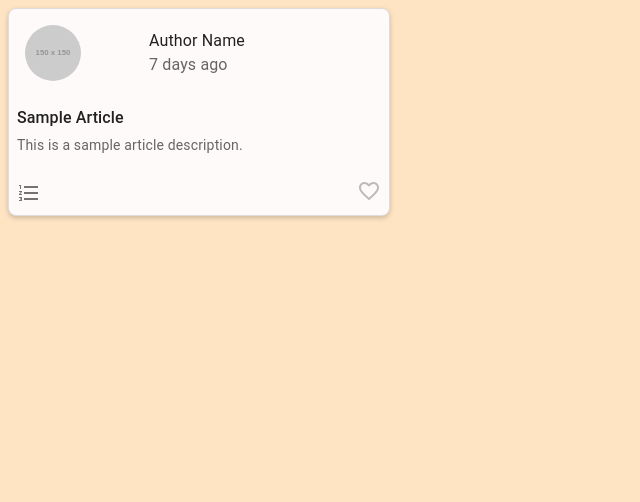
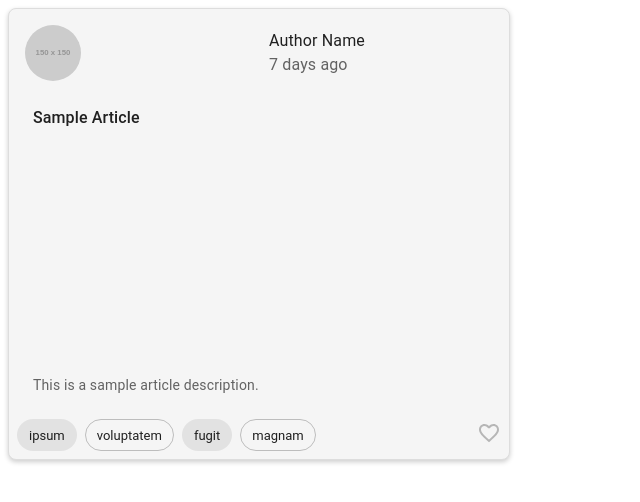
Before and after one commit to 786-aquib/LandingPage, a React (Create React App) app: page /article-card in a window 1280 px wide. Shown: the top 502 px of the page, without its empty margins (0-640 px from the left). Built offline with nearby package versions, Linux system fonts and the light colour scheme.

Commit message:
Addedd Chip, Created New Component for getting All the data of any Article

```diff
--- a/src/App.tsx
+++ b/src/App.tsx
@@ -7,6 +7,7 @@ import Home from './components/Profile';
 import ArticlesList from './components/ArticleList';
 import ArticleCardWrapper from './components/ArticleCardWrapper';
 import Profile from './components/Profile';
+import AllArticleData from './components/AllArticleData';
 import './styles/global.css'
 
 const App: React.FC = () => {
@@ -20,6 +21,7 @@ const App: React.FC = () => {
         <Route path="/Profile" element={<Profile />} />
         <Route path="/articles" element={<ArticlesList />} />
         <Route path="/article-card" element={<ArticleCardWrapper />} />
+        <Route path = '/AllArticleData' element = {<AllArticleData/>} />
       </Routes>
     </Router>
   );
--- a/src/components/AllArticleData.tsx
+++ b/src/components/AllArticleData.tsx
@@ -1,10 +1,62 @@
+import React from 'react';
+import Card from '@mui/material/Card';
+import Box from '@mui/material/Box';
+import {store} from '../redux/store';
+import { useSelector } from 'react-redux';
+import { RootState } from '../redux/store';
+import { useLocation } from 'react-router-dom';
 
 
-function AllArticleData (){
-     return(
-        <div>
-            Whole Data
-        </div>
-     )
+
+function AllArticleData() {
+
+    // ***********************  Important Concept to Render Particular data in an Article(Stored in Redux) using Unique Key(SLUG)  *********************** 4
+
+    // **************************   START   *********************************
+           const location = useLocation();
+           const { slug } = location.state as { slug: string }; // Receive slug
+           const articles = useSelector((state: RootState) => state.articles.articles);
+           const article = articles.find(a => a.slug === slug);
+    // **************************   END   *********************************
+
+
+  if (!article) {
+    return <div>No article data available</div>;
+  }
+  return (
+    <Box
+      sx={{
+        display: 'flex',
+        justifyContent: 'center',
+        height: '100vh', // Ensure it takes the full height of the viewport
+        bgcolor: 'slategrey', // Set your background color here
+        padding: 2, // Optional: padding for spacing
+        overflow: "hidden",
+        overflowY: "scroll",
+      }}
+    >
+      <Card
+        sx={{
+          boxShadow: '0 2px 5px rgba(0,0,0,0.2)',
+          borderRadius: 2,
+          display: 'flex',
+          border: '1px solid #ddd',
+          marginLeft: 10,
+          marginRight: 10,
+          marginTop: 5,
+          marginBottom: 10,
+          bgcolor: 'whitesmoke',
+          minWidth: 750,
+          justifyContent: 'center',
+        }}
+      >
+
+        {article.title}
+
+
+      </Card>
+    </Box>
+  );
 }
+
 export default AllArticleData;
--- a/src/components/ArticleCard.tsx
+++ b/src/components/ArticleCard.tsx
@@ -3,13 +3,11 @@ import { Card, CardActions, CardContent, CardMedia, Typography, Button, Box, Ava
 import FavoriteIcon from '@mui/icons-material/Favorite';
 import FavoriteBorderIcon from '@mui/icons-material/FavoriteBorder';
 import { formatDistanceToNow } from 'date-fns';
-import FormatListNumberedOutlinedIcon from '@mui/icons-material/FormatListNumberedOutlined';
-import AllArticleData from './AllArticleData';
-import Popup from 'reactjs-popup';
-
-
+import Chip from '@mui/material/Chip';
+import { useNavigate } from 'react-router-dom';
 
 interface ArticleCardProps {
+  slug : string;
   image: string;
   title: string;
   author: string;
@@ -17,9 +15,11 @@ interface ArticleCardProps {
   favorited: boolean;
   favoritesCount: number;
   createdAt: string;
+  taglist: string[];
 }
 
 const ArticleCard: React.FC<ArticleCardProps> = ({
+  slug,
   image,
   title,
   author,
@@ -27,22 +27,28 @@ const ArticleCard: React.FC<ArticleCardProps> = ({
   favorited,
   favoritesCount,
   createdAt,
+  taglist
 }) => {
-  const [isOpen, setIsOpen] = useState<boolean>(false);
+  const navigate = useNavigate();
+  const [isFavorited, setIsFavorited] = useState(favorited);
 
-  const [isFavorited, setIsFavorited] = useState(false);
-
-  // Handler to toggle the favorited state
   const handleClick = () => {
     setIsFavorited(prev => !prev);
   };
 
-  const [isOpen1, setIsOpen1] = useState(false);
-
-  const togglePopup = () => {
-    setIsOpen(!isOpen1);
+  const handleViewDetails = () => {
+    navigate('/AllArticleData', { state: {
+      slug,
+      image,
+      title,
+      author,
+      description,
+      favorited: isFavorited,
+      favoritesCount,
+      createdAt,
+      taglist
+    } });
   };
-
 
   return (
     <Card
@@ -54,10 +60,10 @@ const ArticleCard: React.FC<ArticleCardProps> = ({
         flexDirection: 'column',
         overflow: 'hidden',
         position: 'relative',
-        backgroundColor: 'snow',
         border: '1px solid #ddd',
-        minWidth: 380,
-        maxHeight: 450,
+        minWidth: 500,
+        minHeight: 450,
+        bgcolor: 'whitesmoke'
       }}
     >
       <Box
@@ -75,10 +81,7 @@ const ArticleCard: React.FC<ArticleCardProps> = ({
           />
         </Stack>
         <Box>
-          <div
-           onClick={togglePopup }
-           style={{ cursor: 'pointer'}}
-           >
+          <div onClick={handleViewDetails} style={{ cursor: 'pointer' }}>
             <Typography
               sx={{
                 overflow: 'hidden',
@@ -115,6 +118,8 @@ const ArticleCard: React.FC<ArticleCardProps> = ({
           padding: 1,
         }}
       >
+        <Box>
+          <div onClick={handleViewDetails} style={{ cursor: 'pointer' }}>
             <Typography
               variant="h6"
               component="div"
@@ -127,12 +132,13 @@ const ArticleCard: React.FC<ArticleCardProps> = ({
                 WebkitBoxOrient: 'vertical',
                 fontSize: '1rem',
                 marginBottom: 0.5,
-            textDecorationColor: 'ThreeDDarkShadow',
-            textDecorationStyle: 'dashed',
+                marginLeft: 2,
               }}
             >
               {title}
             </Typography>
+          </div>
+        </Box>
         <Typography
           variant="body2"
           color="text.secondary"
@@ -144,6 +150,7 @@ const ArticleCard: React.FC<ArticleCardProps> = ({
             WebkitBoxOrient: 'vertical',
             fontSize: '0.875rem',
             marginBottom: 1,
+            marginLeft: 2,
           }}
         >
           {description}
@@ -155,62 +162,23 @@ const ArticleCard: React.FC<ArticleCardProps> = ({
           display: 'flex',
           justifyContent: 'space-between',
           padding: 1,
-        // width: '100%', // Ensure it takes the full width
-        maxWidth: '500px', // Optional: limit the maximum width
+          maxWidth: '500px',
         }}
       >
-      <FormatListNumberedOutlinedIcon color='action' fontSize='medium'/>
+        <Stack direction="row" spacing={1}>
+          {taglist.map((tag, index) => (
+            <Chip key={index} label={tag} variant={index % 2 === 0 ? 'filled' : 'outlined'} />
+          ))}
+        </Stack>
 
         <div onClick={handleClick} style={{ cursor: 'pointer' }}>
           {isFavorited ? (
-          <FavoriteIcon
-            sx={{
-              // padding: 3,
-              // marginRight: 2,
-            }}
-            color='warning'
-            fontSize='medium'
-          />
+            <FavoriteIcon color='warning' fontSize='medium' />
           ) : (
-          <FavoriteBorderIcon
-            color='disabled'
-            fontSize='medium'
-          />
+            <FavoriteBorderIcon color='disabled' fontSize='medium' />
           )}
         </div>
       </CardActions>
-
-      {isOpen && (
-        <Box
-          sx={{
-            position: 'absolute',
-            top: 0,
-            left: 0,
-            width: '100%',
-            height: '100%',
-            backgroundColor: 'rgba(0, 0, 0, 0.5)',
-            display: 'flex',
-            justifyContent: 'center',
-            alignItems: 'center',
-            zIndex: 1000,
-          }}
-        >
-          <Box
-            sx={{
-              backgroundColor: '#FFEBCD',
-              padding: 4,
-              borderRadius: 3,
-              boxShadow: 3,
-              width: '90%',
-              maxWidth: '500px',
-            }}
-          >
-            <Typography variant="h6" gutterBottom>Details</Typography>
-            {/* Add more details or content here */}
-            <Button onClick={() => setIsOpen(false)} variant="contained" color="primary">Close</Button>
-          </Box>
-        </Box>
-      )}
     </Card>
   );
 };
--- a/src/components/ArticleCardWrapper.tsx
+++ b/src/components/ArticleCardWrapper.tsx
@@ -5,6 +5,7 @@ import ArticleCard from './ArticleCard';
 const ArticleCardWrapper: React.FC = () => {
   // Sample data - replace with actual data or logic
   const sampleArticle = {
+    slug: 'abc',
     image: 'https://via.placeholder.com/150',
     title: 'Sample Article',
     author: 'Author Name',
@@ -12,6 +13,13 @@ const ArticleCardWrapper: React.FC = () => {
     favorited: false,
     favoritesCount: 42,
     createdAt: "2024-08-21T14:30:10.180Z",
+    taglist:
+      [
+        "ipsum",
+        "voluptatem",
+        "fugit",
+        "magnam"
+    ],
   };
 
   return <ArticleCard {...sampleArticle} />;
--- a/src/components/ArticleList.tsx
+++ b/src/components/ArticleList.tsx
@@ -69,7 +69,6 @@ const ArticleList: React.FC = () => {
         display: 'flex',
         flexDirection: 'column',
         alignItems: 'center',
-        backgroundColor: '#f5f5f5',
         maxWidth: 2400,
         minHeight: '100vh', // Ensure the container takes up the full height of the viewport
         paddingBottom: '80px', // Space for the loader at the bottom
@@ -84,6 +83,7 @@ const ArticleList: React.FC = () => {
           padding: 2,
           flexDirection: 'row',
           width: '100%',
+          bgcolor: 'aliceblue',
           maxWidth: 2400, // Constrain width to a max value
           '@media (max-width: 800px)': {
             flexDirection: 'row',
@@ -94,7 +94,7 @@ const ArticleList: React.FC = () => {
         {articles.length > 0 ? (
           articles.map((article) => (
             <ArticleCard
-              key={article.slug}
+              slug={article.slug}
               image={article.author.image}
               title={article.title}
               author={article.author.username}
@@ -102,12 +102,15 @@ const ArticleList: React.FC = () => {
               favorited={article.favorited}
               favoritesCount={article.favoritesCount}
               createdAt = {article.createdAt}
+              taglist = {article.tagList}
             />
           ))
         ) : (
           <Typography>No articles available</Typography>
         )}
       </Box>
+
+
 
       {/* Loader positioned at the bottom */}
       {currentStatus === 'loading' && hasMore && (
--- a/src/components/Profile.tsx
+++ b/src/components/Profile.tsx
@@ -15,6 +15,7 @@ function Profile() {
           padding: 0.5, // Optional: Add padding for spacing
           overflow: 'hidden', // Ensure no overflow
           width: '100%', // Ensure Box takes full width
+          bgcolor: 'aliceblue'
         }}
       >
         <WebsiteName />
--- a/src/styles/global.css
+++ b/src/styles/global.css
@@ -1,3 +1,3 @@
-body{
+/* body{
     background-color: bisque;
-}
+} */
```
Also changed, not shown: src/redux/articleSlice.ts (+44 -1 lines). Lines whose indentation alone changed are shown as unchanged.
